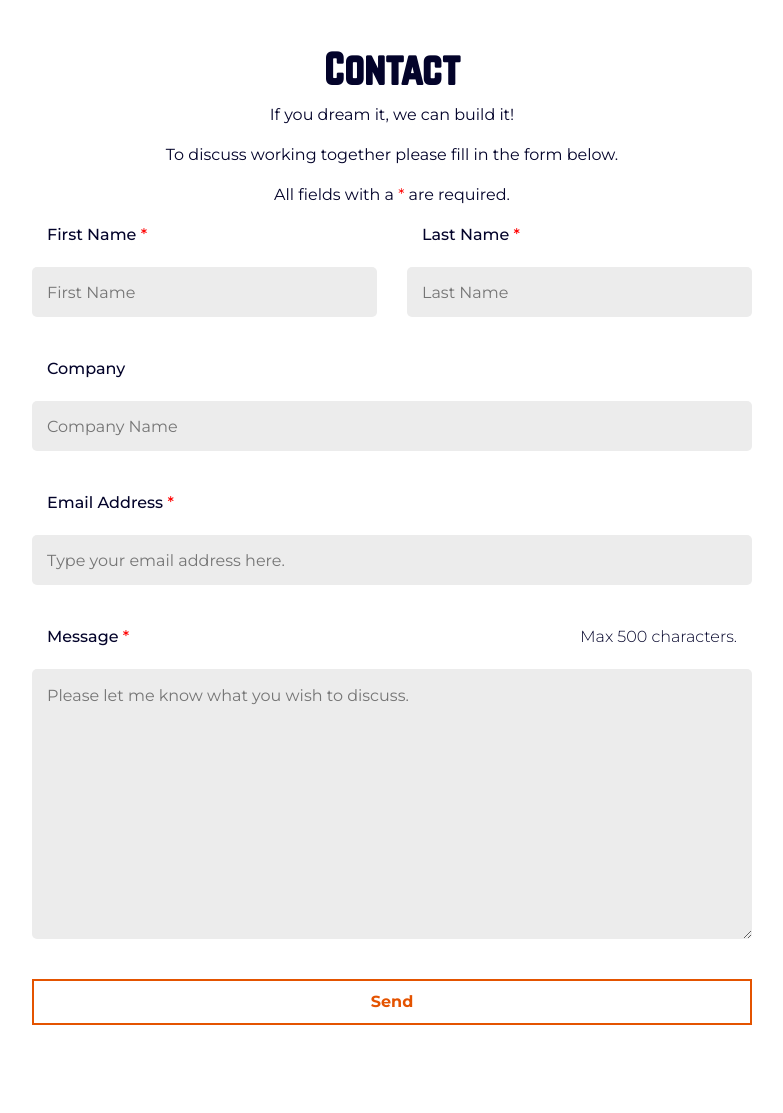
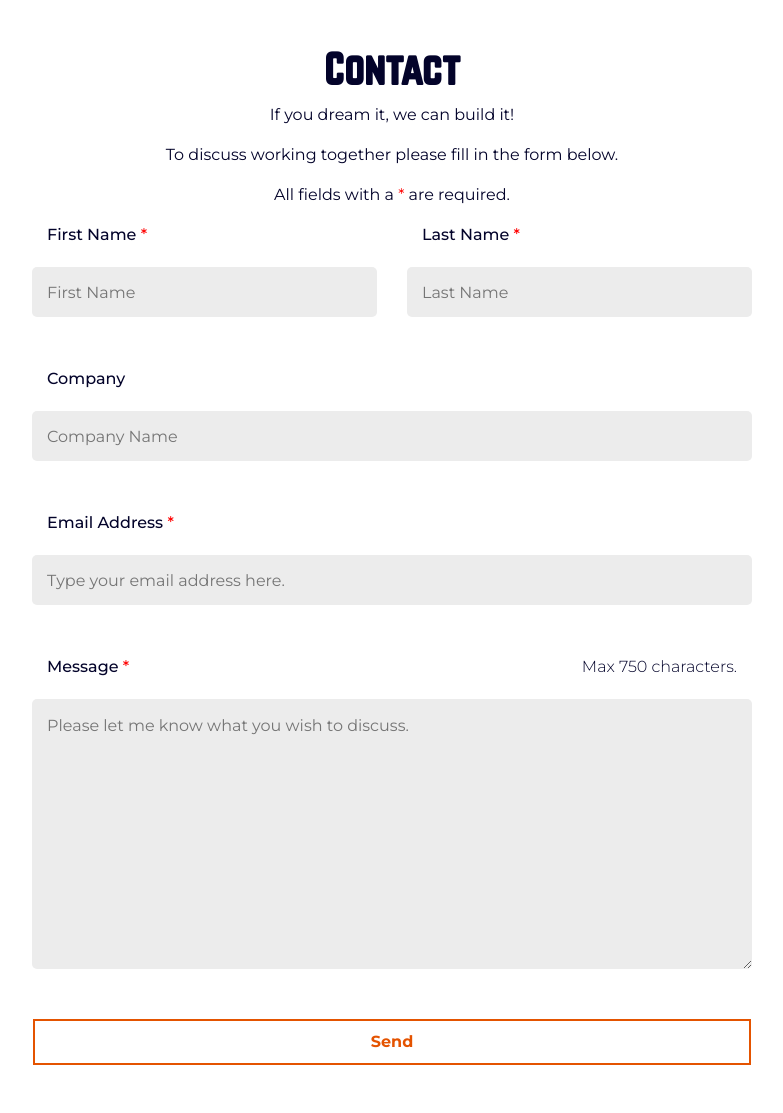
Before and after one commit to LiamDHall/Portfolio, a Flask app: page / in a window 1280 px wide. Shown: the part 1810-2923 px from the top of the page, without its empty margins (248-1031 px from the left). Before the commit the page ends 2835 px from the top, so only its background shows below. Run offline with Flask 2, Linux system fonts and the light colour scheme; data that the repository does not hold is empty; some libraries are stand-ins or nearby versions.

Commit message:
Add custom form validation and feedback

```diff
--- a/app.py
+++ b/app.py
@@ -29,51 +29,67 @@ mail = Mail(app)
 
 
 @app.route("/", methods=["GET", "POST"])
-@app.route("/home", methods=["GET", "POST"])
 def home():
+    if session.get("formIDNo") is None:
+        session['formIDNo'] = 'nothing'
+    # POST contact form if form id no dont match
+    if request.method == "POST":
+        form_id_no = request.form.get("form-id-no")
 
-    if request.method == "POST":
-        first_name = request.form.get("first-name")
-        last_name = request.form.get("last-name")
-        if request.form.get("company-name") == "":
-            company_name = "No company name given"
-        else:
-            company_name = request.form.get("company-name")
-        sender_email = request.form.get("email")
-        message = request.form.get("message")
+        # Stops same form resubmission
+        if form_id_no != session["formIDNo"]:
+            # Get form info
+            first_name = request.form.get("first-name")
+            last_name = request.form.get("last-name")
+            if request.form.get("company-name") == "":
+                company_name = "No company name given"
+            else:
+                company_name = request.form.get("company-name")
+            sender_email = request.form.get("email")
+            message = request.form.get("message")
 
-        context = {
-            'first_name': first_name,
-            'last_name': last_name,
-            'company_name': company_name,
-            'sender_email': sender_email,
-            'message': message,
-        }
+            context = {
+                "first_name": first_name,
+                "last_name": last_name,
+                "company_name": company_name,
+                "sender_email": sender_email,
+                "message": message,
+            }
 
-        # Send confirmation email to sender
-        msg = Message(
-            subject="Contact Confirmation - Liam Hall Full-Stack Developer",
-            sender=app.config.get("MAIL_USERNAME"),
-            recipients=[sender_email],
-            body=render_template('email/contact_confirm.txt', context=context)
-        )
-        mail.send(msg)
+            # Send confirmation email to sender
+            msg = Message(
+                subject="Contact Confirmation - Liam Hall Full-Stack Developer",
+                sender=app.config.get("MAIL_USERNAME"),
+                recipients=[sender_email],
+                body=render_template(
+                    "email/contact_confirm.txt",
+                    context=context
+                )
+            )
+            mail.send(msg)
 
-        # Send contact form to myself
-        msg = Message(
-            subject=f"New Protfolio Message / {first_name}@{company_name}",
-            sender=app.config.get("MAIL_USERNAME"),
-            recipients=[app.config.get("MAIL_USERNAME")],
-            body=render_template(
-                'email/portfolio_contact.txt',
-                context=context
+            # Send contact form to myself
+            msg = Message(
+                subject=f"New Protfolio Message / {first_name}@{company_name}",
+                sender=app.config.get("MAIL_USERNAME"),
+                recipients=[app.config.get("MAIL_USERNAME")],
+                body=render_template(
+                    "email/portfolio_contact.txt",
+                    context=context
+                )
             )
-        )
-        mail.send(msg)
+            mail.send(msg)
+
+            # Set session form vars
+            session["formIDNo"] = form_id_no
+            session["formSubmitted"] = True
 
     projects = list(mongo.db.projects.find())
 
-    return render_template("index.html", projects=projects)
+    return render_template(
+        "index.html",
+        projects=projects,
+    )
 
 
 if __name__ == "__main__":
--- a/static/css/base.css
+++ b/static/css/base.css
@@ -13,6 +13,7 @@
 :root {
     --navy: #071120;
     --orange: rgb(228, 83, 0);
+    --green: #238636;
     --black: black;
 
     --f-xs: 0.6rem;
@@ -239,14 +240,20 @@ button:focus {
     border: none;
 }
 
+.cta--green {
+    color: var(--green);
+    border-color: var(--green);
+}
+
 .cta--github {
     color: white;
-    border-color: #238636;
+    border-color: var(--green);
 }
 
+.cta--green,
 .cta--github:hover {
     color: white;
-    background-color: #238636;
+    background-color: var(--green);
 }
 
 .cta--icon {
@@ -318,6 +325,30 @@ button:focus {
 
 .form__submit {
     width: 100%;
+}
+
+.form__success-feedback {
+    color: var(--green)
+}
+
+#form__error-info,
+.form__error {
+    color: red;
+}
+
+.form__error {
+    display: block;
+    margin-left: 15px;
+    margin-top: 10px;
+    font-size: var(--f-p);
+}
+
+.success {
+    border: 1px solid limegreen;
+}
+
+.error {
+    border: 1px solid red;
 }
 
 @media screen and (max-width: 1025px) {
--- /dev/null
+++ b/static/scripts/form-validation.js
@@ -0,0 +1,146 @@
+const firstNameIn = document.getElementById('first-name');
+const lastNameIn = document.getElementById('last-name');
+const companyNameIn = document.getElementById('company-name');
+const emailIn = document.getElementById('email');
+const messageIn = document.getElementById('message');
+
+const form = document.getElementById('#contact-form');
+
+
+const checkName = (input) => {
+    let valid = false;
+
+    const min = 1,
+        max = 25;
+
+    const inputTrim = input.value.trim();
+
+    if (!isRequired(inputTrim)) {
+        showError(input, 'Feild cannot be blank.');
+    } else if (!isBetween(inputTrim.length, min, max)) {
+        showError(input, `Feild must be between ${min} and ${max} characters.`)
+    } else {
+        showSuccess(input);
+        valid = true;
+    }
+    return valid;
+};
+
+const checkMessage = () => {
+
+    let valid = false;
+
+    const min = 1,
+        max = 750;
+
+    const messageTrim = messageIn.value.trim();
+
+    if (!isRequired(messageTrim)) {
+        showError(messageIn, 'Feild cannot be blank.');
+    } else if (!isBetween(messageTrim.length, min, max)) {
+        showError(messageIn, `Feild must be between ${min} and ${max} characters.`)
+    } else {
+        showSuccess(messageIn);
+        valid = true;
+    }
+    return valid;
+};
+
+
+const checkEmail = () => {
+    let valid = false;
+    const email = emailIn.value.trim();
+    if (!isRequired(email)) {
+        showError(emailIn, 'Email cannot be blank.');
+    } else if (!isEmailValid(email)) {
+        showError(emailIn, 'Email is not valid.')
+    } else {
+        showSuccess(emailIn);
+        valid = true;
+    }
+    return valid;
+};
+
+const isEmailValid = (email) => {
+    const re = /^(([^<>()\[\]\\.,;:\s@"]+(\.[^<>()\[\]\\.,;:\s@"]+)*)|(".+"))@((\[[0-9]{1,3}\.[0-9]{1,3}\.[0-9]{1,3}\.[0-9]{1,3}\])|(([a-zA-Z\-0-9]+\.)+[a-zA-Z]{2,}))$/;
+    return re.test(email);
+};
+
+const isRequired = value => value === '' ? false : true;
+const isBetween = (length, min, max) => length < min || length > max ? false : true;
+
+
+const showError = (input, message) => {
+    // Get the form-field element
+    const formField = input.parentElement;
+
+    // Add event listener for input changes
+    if ($.inArray('error', input.classList) != 1) {
+        addChangeListener(input)
+    }
+
+    // Add the error class
+    input.classList.remove('success');
+    input.classList.add('error');
+
+    // Show the error message
+    const error = formField.querySelector('small');
+    error.textContent = message;
+};
+
+const showSuccess = (input) => {
+    // Get the form-field element
+    const formField = input.parentElement;
+
+    // Remove the error class
+    input.classList.remove('error');
+    input.classList.add('success');
+
+    // Hide the error message
+    const error = formField.querySelector('small');
+    error.textContent = '';
+}
+
+
+$('#contact-form').submit(function(e){
+    var contactPosY = $('#contact').offset().top;
+    window.scrollTo(0, contactPosY);
+
+    // Validate fields
+    var isFirstNameValid = checkName(firstNameIn),
+        isLastNameValid = checkName(lastNameIn),
+        isEmailValid = checkEmail(),
+        isMessageValid = checkMessage();
+
+    var isFormValid = isFirstNameValid &&
+        isLastNameValid &&
+        isEmailValid &&
+        isMessageValid;
+
+    // Prevent the form from submitting if errors and scroll to top of form
+    if (!isFormValid) {
+        e.preventDefault();
+        $('#form__error-info').html('Error: Please check your inputs below.')
+    }
+});
+
+function addChangeListener(input) {
+    var id = `#${input.id}`
+    $(id).change(function() {
+        if (input == firstNameIn) {
+            checkName(firstNameIn)
+        }
+
+        else if(input == lastNameIn) {
+            checkName(lastNameIn)
+        }
+
+        else if(input == emailIn) {
+            checkEmail()
+        }
+
+        else if(input == messageIn) {
+            checkMessage()
+        }
+    });
+}
--- a/static/scripts/toggles.js
+++ b/static/scripts/toggles.js
@@ -10,3 +10,9 @@
     $('#navbar').toggleClass('active');
     $('#overlay').toggleClass('overlay-active');
 });
+
+$('#form-toggle').on('click', function () {
+    $('#contact-form').removeClass('d-none');
+    $('.contact-header').removeClass('d-none');
+    $('.form__success-feedback').addClass('d-none');
+});
--- a/templates/base.html
+++ b/templates/base.html
@@ -99,6 +99,7 @@
     <script src="/static/scripts/page-reload-position.js"></script>
     <script src="/static/scripts/nav-indicator.js"></script>
     <script src="/static/scripts/site-header-visiblity.js"></script>
+    <script src="/static/scripts/form-validation.js"></script>
     {% block add_postload_js %}
     {% endblock %}
   </body>
--- a/templates/index.html
+++ b/templates/index.html
@@ -196,35 +196,55 @@
    <a id="contact" class="section-link"></a>
    <section class="contact py-5">
       <h2 class="title title-contact title-font">Contact</h2>
-      <p class="text-center">If you dream it, we can build it!</p>
-      <p class="text-center">To discuss working together please fill in the form below.</p>
-      <p class="text-center">All fields with a <span class="highlight">*</span> are required.</p>
+      <div class="contact-header text-center {% if session.formSubmitted == True %}d-none{% endif %}">
+         <p class="text-center">If you dream it, we can build it!</p>
+         <p class="text-center">To discuss working together please fill in the form below.</p>
+         <p id="form__error-info" class="text-center font-weight-bold"></p>
+         <p class="text-center">All fields with a <span class="highlight">*</span> are required.</p>
+      </div>
       <div class="row">
          <div class="col-12">
-            <form id="contact-form" action="{{ url_for('home') }}" method="POST">
+
+            <!--Contact Form-->
+            <form id="contact-form" class="{% if session.formSubmitted == True %}d-none{% endif %}" action="{{ url_for('home') }}" method="POST" novalidate>
                <div class="form__row row">
-                  <div class="form__divider col-12 col-lg-6">
+                  <div class="form-field form__divider col-12 col-lg-6">
                      <label for="first-name" class="form__label">First Name <span class="highlight">*</span></label>
                      <input type="text" name="first-name" class="form__input" id="first-name" placeholder="First Name" maxlength="25" required>
+                     <small class="form__error"></small>
                   </div>
-                  <div class="form__divider form__divider--right col-12 col-lg-6">
+                  <div class="form-field form__divider form__divider--right col-12 col-lg-6">
                      <label for="last-name" class="form__label">Last Name <span class="highlight">*</span></label>
                      <input type="text" name="last-name" class="form__input" id="last-name" placeholder="Last Name" maxlength="25" required>
+                     <small class="form__error"></small>
                   </div>
-                  <div class="col-12">
+                  <div class="form-field col-12">
                      <label for="company-name" class="form__label">Company</label>
-                     <input type="text" name="company-name" class="form__input" id="company-name" placeholder="Company Name" maxlength="25">
+                     <input type="text" name="company-name" class="form__input" id="company-name" placeholder="Company Name" maxlength="50">
+                     <small class="form__error"></small>
                   </div>
-                  <div class="form__section col-12">
+                  <div class="form-field form__section col-12">
                      <label for="email" class="form__label">Email Address <span class="highlight">*</span></label>
-                     <input type="email" name="email" class="form__input" id="review-email" placeholder="Type your email address here." required>
+                     <input type="email" name="email" class="form__input" id="email" placeholder="Type your email address here." required>
+                     <small class="form__error"></small>
+                  </div>
+                  <div class="form-field col-12">
+                     <label for="message" class="form__label">Message <span class="highlight">*</span> <span class="form-input-info">Max 750 characters. </span></label>
+                     <textarea name="message" class="form__text-area" id="message" rows="10" placeholder="Please let me know what you wish to discuss." maxlength="750" required></textarea>
+                     <small class="form__error"></small>
+                  </div>
+                  <input type="submit" class="cta cta--orange form__submit mx-3" id="review-submit" value="Send" aria-label="submit-review button">
+                  <input type="hidden" name="form-id-no" value="{{ range(1, 10000000) | random }}">
+               </div>
+            </form>
 
-                     <label for="message" class="form__label">Message <span class="highlight">*</span> <span class="form-input-info">Max 500 characters. </span></label>
-                     <textarea name="message" class="form__text-area" id="message" rows="10" placeholder="Please let me know what you wish to discuss." maxlength="500" required></textarea>
-                     <input type="submit" class="cta cta--orange form__submit" id="review-submit" value="Send" aria-label="submit-review button">
-                  </div>
+               <!--Contact Form Submission Feedback-->
+               <div class="form__success-feedback {% if session.formSubmitted != True %}d-none{% endif %} text-center">
+                  <p>Thank you for contacting me! I normally reply within 48 hours.</p>
+                  <p>You should recieve a confirmation email in a few minutes.</p>
+                  <p>If you have not recieved an email please contact me directly at: <strong>hall.d.liam@gmail.com</strong></p>
+                  <button id="form-toggle" class="cta cta--green" type="button">Send Another Message</button>
                </div>
-           </form>
          </div>
       </div>
    </section>
```
